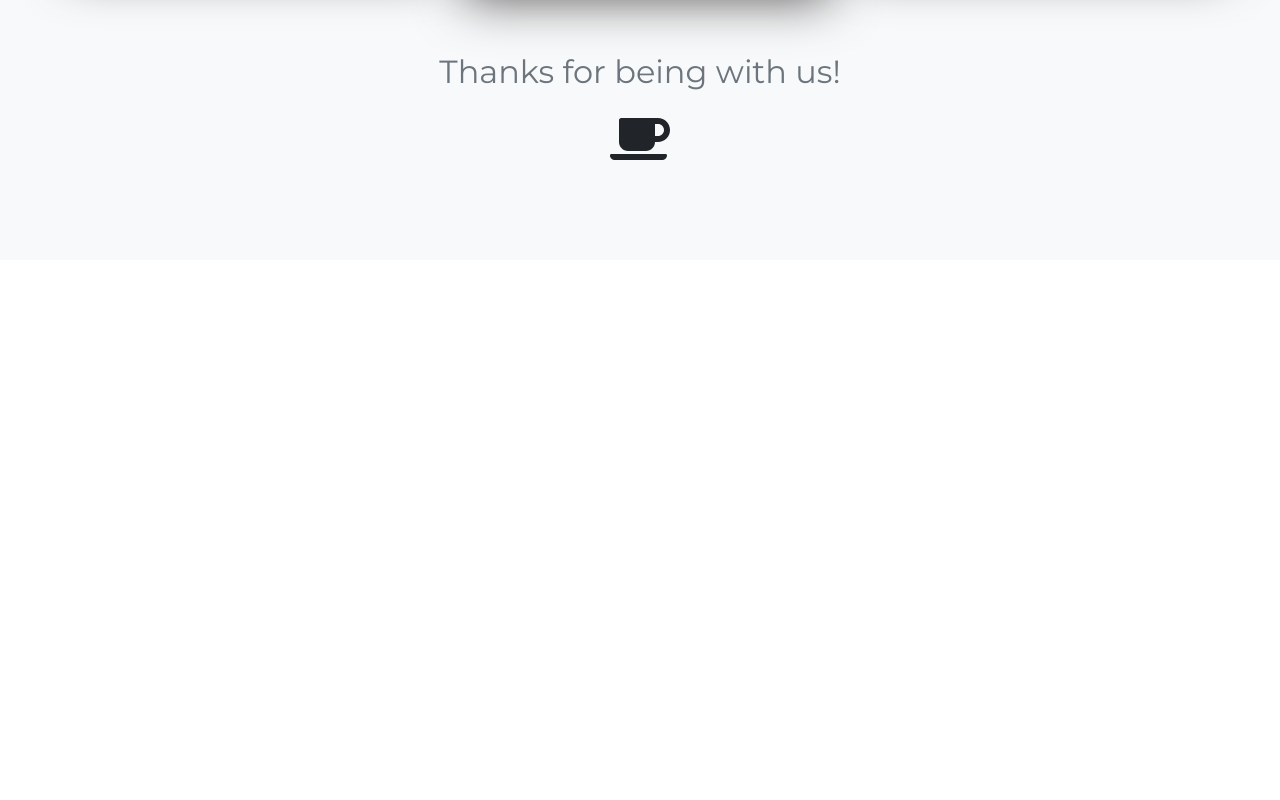
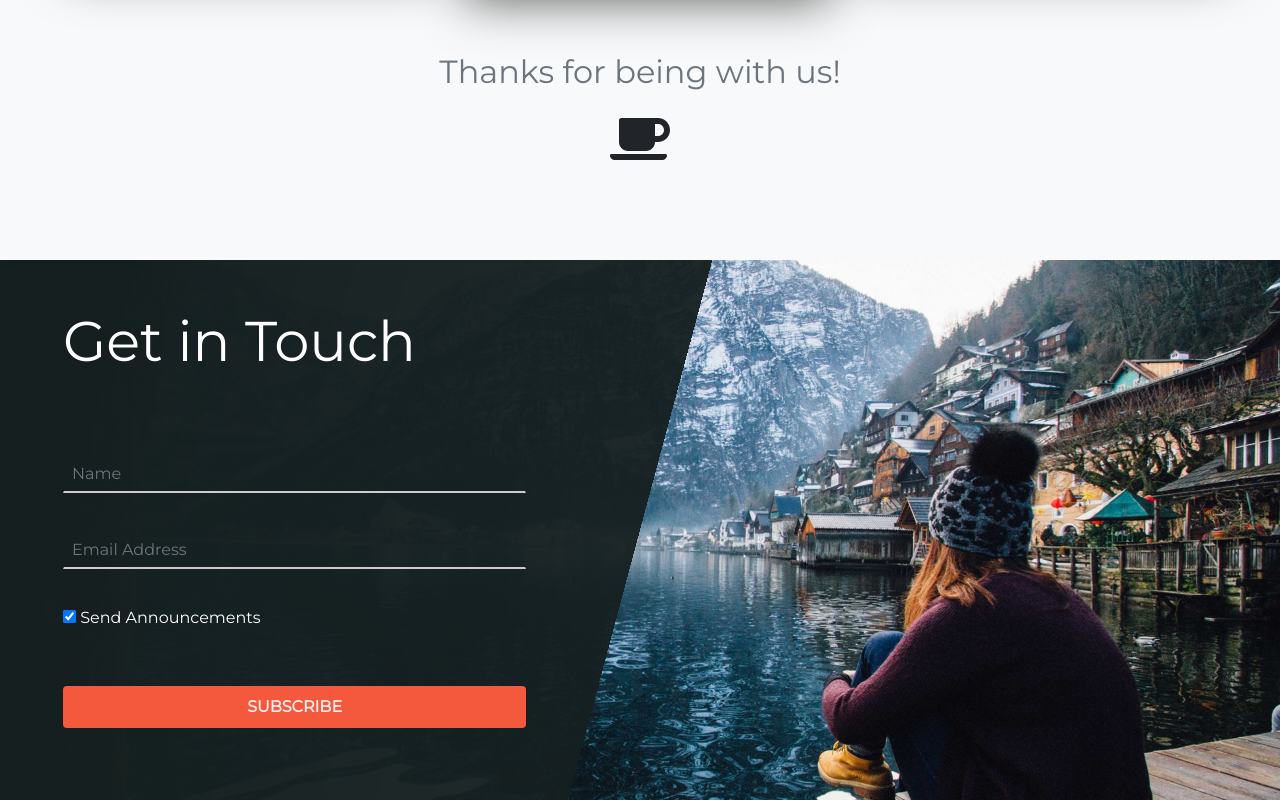
Before and after one commit to dontrellthedeveloper/Photo-Website, a plain HTML site: page index.html in a window 1280 px wide. Shown: the part 5881-6681 px from the top of the page. Before the commit the page ends 6141 px from the top, so only its background shows below. Drawn offline with nearby package versions, Linux system fonts and the light colour scheme.

Commit message:
Added contact section

```diff
--- a/index.html
+++ b/index.html
@@ -444,6 +444,34 @@
 
 
 
+<!-- contact -->
+<section class="contact p-5">
+    <div class="container-fluid">
+        <div class="row">
+            <div class="col-lg-5 pb-4">
+                <h3 class="display-4 mb-5 text-white">Get in Touch</h3>
+                <form class="contact-form">
+                    <div class="form-group py-4">
+                        <input type="text" class="form-control my-2 p-2 input" placeholder="Name">
+                        <label for="name" class="label">Name</label>
+                    </div>
+                    <div class="form-group py-4">
+                        <input type="email" class="form-control my-2 p-2 input" placeholder="Email Address">
+                        <label for="email" class="label">Email</label>
+                    </div>
+                    <div class="form-group py-4 my-4">
+                        <input type="checkbox" checked>
+                        <label for="check" class="text-white">Send Announcements</label>
+                    </div>
+                    <button type="submit" class="btn btn-block p-2 font-weight-bold text-uppercase submit-button">Subscribe</button>
+                </form>
+            </div>
+        </div>
+    </div>
+</section>
+<!-- end of contact -->
+
+
 <!-- -->
 
 
--- a/style.css
+++ b/style.css
@@ -266,3 +266,65 @@ header {
 .center-div-e {
   text-align: center;
 }
+
+.contact {
+  background: linear-gradient(105deg,
+  rgba(21, 31, 32, 1) 0%,
+  rgba(21, 31, 32, .95) 50%,
+  transparent 50%),
+  url(images/form-img.jpeg) center center no-repeat;
+  background-size: cover;
+}
+
+.input {
+  background: transparent;
+  border-color: transparent;
+  border-bottom: 2px solid #ccc;
+  border-radius: 0;
+  transition: all .8s;
+}
+
+.input:focus {
+  background: transparent;
+  border-color: transparent;
+  box-shadow: none;
+  color: #fff;
+  border-bottom: 2px solid #f5593d;
+}
+
+.submit-button {
+  background: #f5593d;
+  color: #eee;
+  transition: all .3s;
+}
+
+.submit-button:hover {
+  background: #f5593d;
+  transform: translateY(-3px);
+}
+
+.label {
+  color: #777;
+  display: block;
+  margin-top: -70px;
+  margin-left: 4px;
+  font-size: 13px;
+  transition: all .3s;
+}
+
+.input:placeholder-shown + .label {
+  transform: translate(20px, 20px);
+  opacity: 0;
+  visibility: hidden;
+}
+
+@media (max-width: 992px) {
+  .contact {
+    background: linear-gradient(rgba(21, 31, 32, 1), rgba(21, 31, 32, .95));
+  }
+
+  .contact-form {
+    width: 80%;
+    margin: auto;
+  }
+}
```
